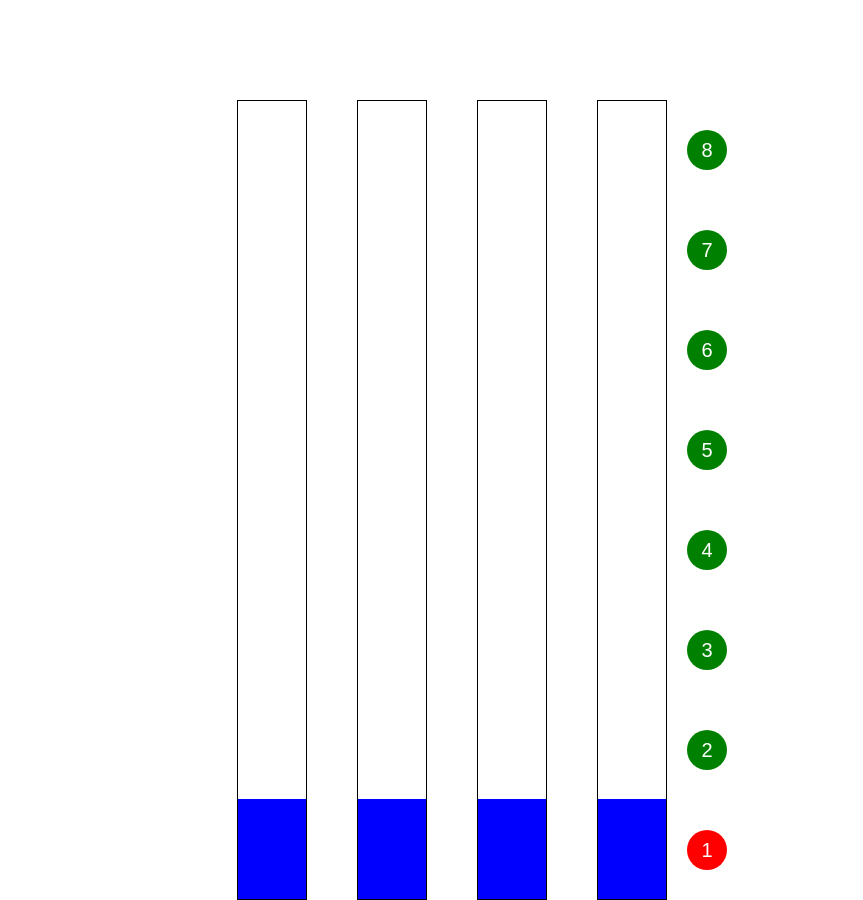
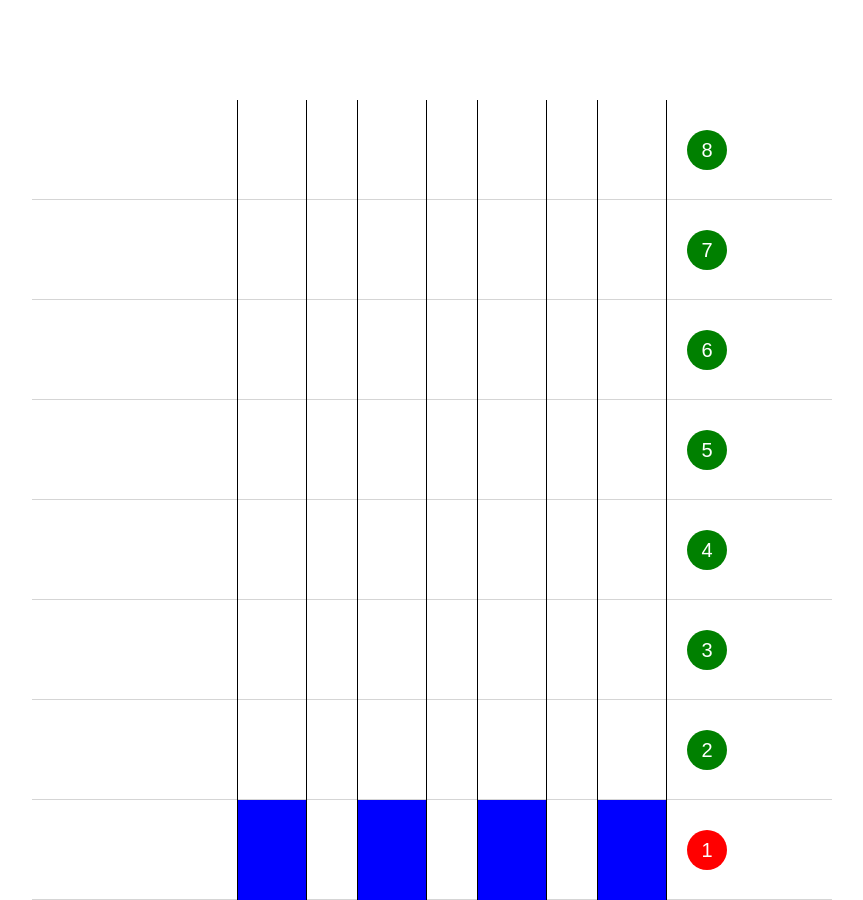
Before and after one commit to Cxade/TrueConf, a Vue app: page / in a window 1280 px wide. Shown: the whole page, without its empty margins (158-1021 px from the left). Built offline with nearby package versions, Linux system fonts and the light colour scheme.

Commit message:
visual improvements

```diff
--- a/src/components/ShaftComp.vue
+++ b/src/components/ShaftComp.vue
@@ -53,7 +53,8 @@ export default {
 
 <style scoped lang="scss">
 .shaft {
-  border: 1px solid black;
+  border-left: 1px solid black;
+  border-right: 1px solid black;
   width: 7rem;
   display: flex;
   flex-direction: column-reverse;
@@ -67,6 +68,7 @@ export default {
   height: 10rem;
   font-size: 5rem;
   transition-timing-function: linear;
+  color: white;
 }
 
 @-webkit-keyframes busy {
--- a/src/pages/MainPage.vue
+++ b/src/pages/MainPage.vue
@@ -9,6 +9,12 @@
         :isBusy="elevator.isBusy"
         :isMoving="elevator.isMoving"
       />
+      <div
+        class="elevator__lines_box"
+        :style="{ width: elevators.length * 2 + '0rem' }"
+      >
+        <div class="elevator__lines" v-for="n in numberOfFloors" :key="n"></div>
+      </div>
     </div>
     <div class="elevator__buttons" :style="{ height: numberOfFloors + '0rem' }">
       <div
@@ -194,6 +200,19 @@ export default {
   justify-content: center;
   gap: 2rem;
   padding-top: 10rem;
+  position: relative;
+
+  &__lines {
+    &_box {
+      position: absolute;
+      display: flex;
+      flex-direction: column;
+      z-index: -10;
+      left: -5rem;
+    }
+    height: 10rem;
+    border-bottom: 1px solid rgb(88 88 88 / 25%);
+  }
   &__box {
     display: flex;
     gap: 5rem;
@@ -216,11 +235,16 @@ export default {
     width: 4rem;
     background-color: green;
     border-radius: 2rem;
-    cursor: pointer;
+
+    &:not(.elevator__button_busy, .elevator__button_wait):hover {
+      outline: 0.7rem solid rgb(141, 213, 241);
+      cursor: pointer;
+    }
 
     &_busy {
       background-color: red;
     }
+
     &_wait {
       background-color: aqua;
     }
```
